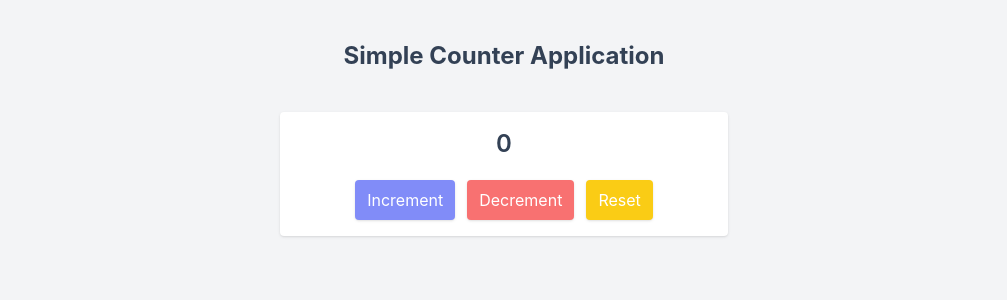
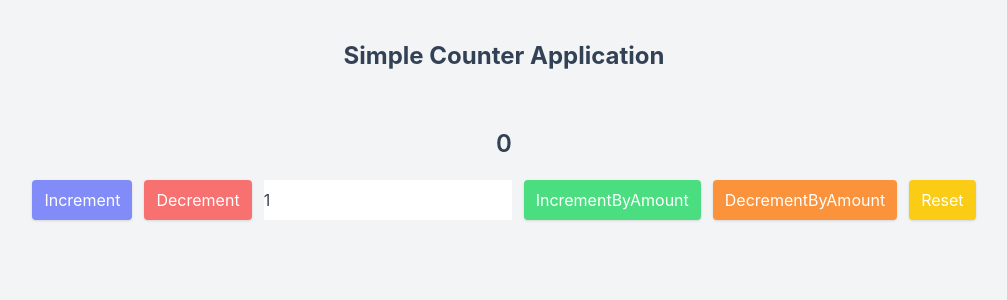
Before and after one commit to mark-leon/redux-projects, a React (Create React App) app: page / in a window 1280 px wide. Shown: the top 300 px of the page, without its empty margins (136-1143 px from the left). Built offline with nearby package versions, Linux system fonts and the light colour scheme.

Commit message:
counter app in redux toolkit

```diff
--- a/src/components/counter/Counter.js
+++ b/src/components/counter/Counter.js
@@ -1,18 +1,21 @@
-import React from "react";
+import React, { useState } from "react";
 import { useDispatch, useSelector } from "react-redux";
 import {
   selectCount,
   decrement,
   increment,
   reset,
+  incrementByAmount,
+  decrementByAmount,
 } from "../../rtk/counter/counterSlice";
 
 export const Counter = () => {
   const count = useSelector(selectCount);
   const dispatch = useDispatch();
+  const [amount, setAmount] = useState(1);
 
   return (
-    <div className="p-4 h-auto flex flex-col items-center justify-center space-y-5 bg-white rounded shadow">
+    <div className="p-4 h-auto flex flex-col items-center justify-center space-y-5  rounded ">
       <div className="text-2xl font-semibold">{count}</div>
       <div className="flex space-x-3">
         <button
@@ -27,6 +30,26 @@ export const Counter = () => {
         >
           Decrement
         </button>
+        <input
+          // className={styles.textbox}
+          aria-label="Set increment amount"
+          value={amount}
+          onChange={(e) => setAmount(e.target.value)}
+        />
+        <button
+          className="bg-green-400 text-white px-3 py-2 rounded shadow"
+          // onClick={() => dispatch(Number(incrementByAmount(amount)) || 0)}
+          onClick={() => dispatch(incrementByAmount(Number(amount) || 0))}
+        >
+          IncrementByAmount
+        </button>
+        <button
+          className="bg-orange-400 text-white px-3 py-2 rounded shadow"
+          // onClick={() => dispatch(Number(decrementByAmount(amount)) || 0)}
+          onClick={() => dispatch(decrementByAmount(Number(amount) || 0))}
+        >
+          DecrementByAmount
+        </button>
         <button
           className="bg-yellow-400 text-white px-3 py-2 rounded shadow"
           onClick={() => dispatch(reset())}
--- a/src/rtk/counter/counterSlice.js
+++ b/src/rtk/counter/counterSlice.js
@@ -15,10 +15,22 @@ export const counterSlice = createSlice({
     reset: (state) => {
       state.value = 0;
     },
+    incrementByAmount: (state, action) => {
+      state.value += action.payload;
+    },
+    decrementByAmount: (state, action) => {
+      state.value -= action.payload;
+    },
   },
 });
 
-export const { increment, decrement, reset } = counterSlice.actions;
+export const {
+  increment,
+  decrement,
+  reset,
+  incrementByAmount,
+  decrementByAmount,
+} = counterSlice.actions;
 
 export const selectCount = (state) => state.counter.value;
 
```
